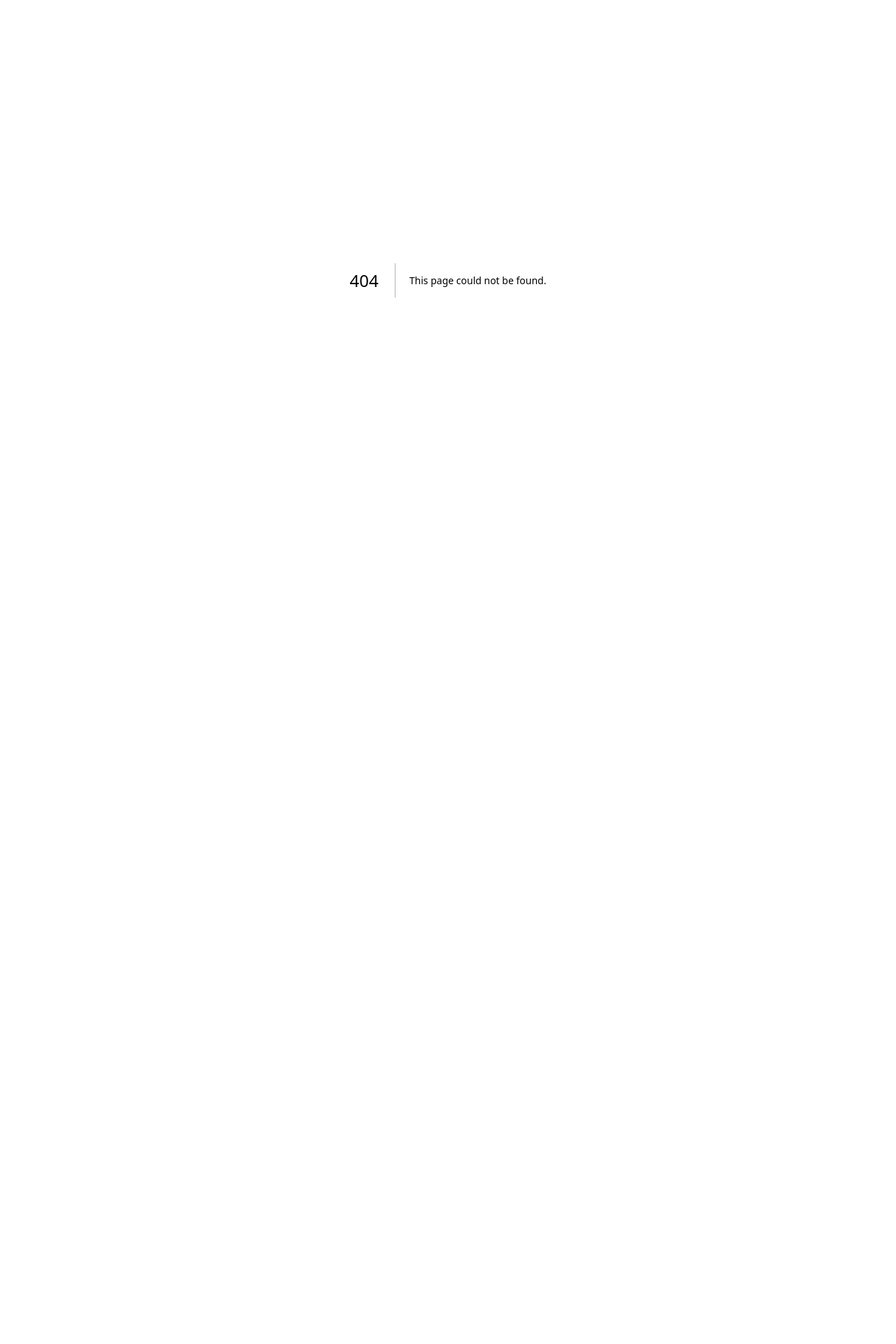
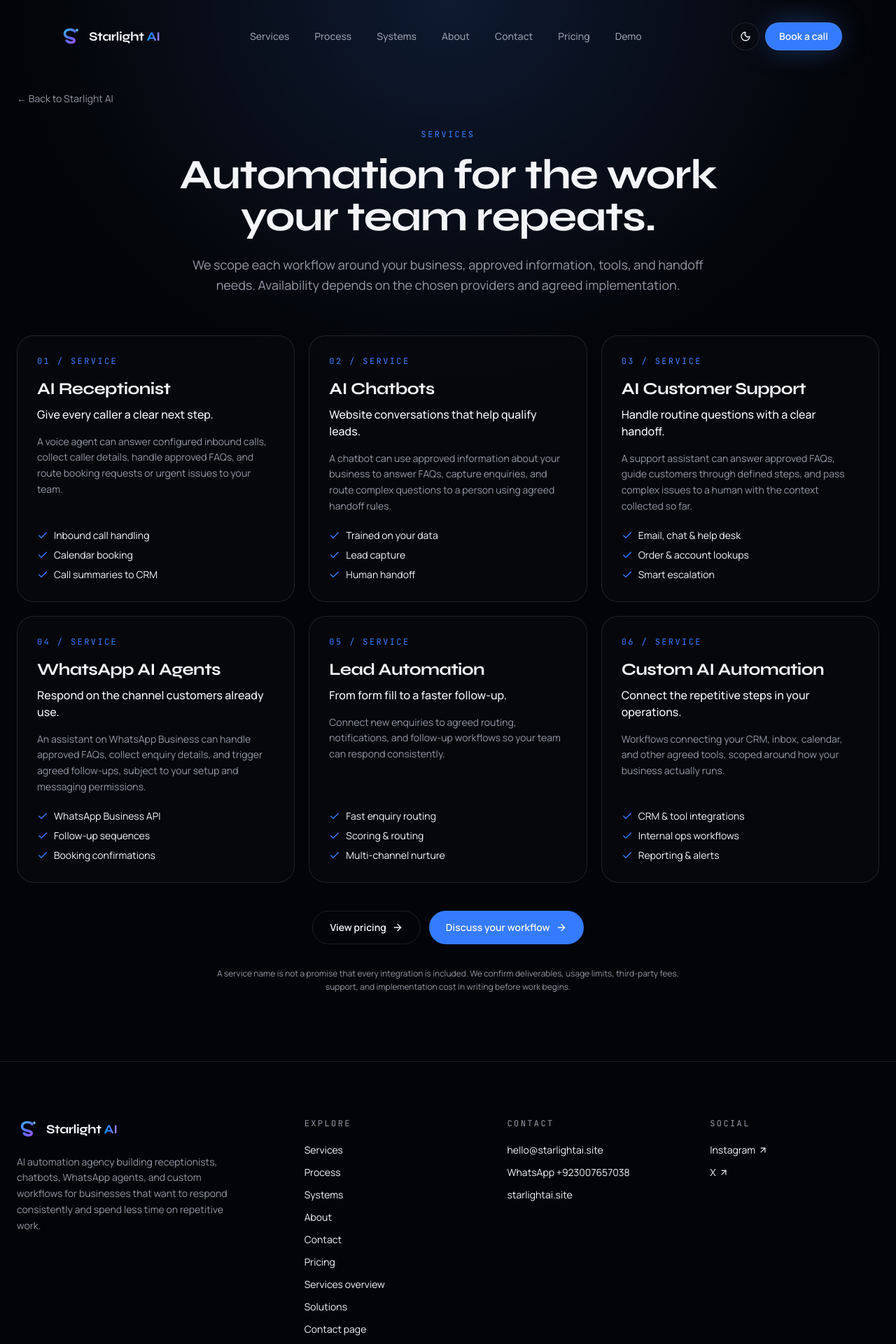
Before and after one commit to abbasimohsin392-prog/Starlight, a Next.js app: page /services in a window 1280 px wide. Before the commit this address had no page. Shown: the top 1920 px of the page at 70% size. Before the commit the page ends 800 px from the top, so only its background shows below. Built offline with nearby package versions, Linux system fonts and the light colour scheme.

Commit message:
Add service, solution, and contact routes

```diff
--- /dev/null
+++ b/app/contact/page.tsx
@@ -0,0 +1,21 @@
+import type { Metadata } from 'next'
+import { Nav } from '@/components/site/nav'
+import { Contact } from '@/components/site/contact'
+import { Footer } from '@/components/site/footer'
+
+export const metadata: Metadata = {
+  title: 'Contact',
+  description: 'Book a free 30-minute workflow strategy call or contact Starlight AI by email or WhatsApp.',
+}
+
+export default function ContactPage() {
+  return (
+    <>
+      <Nav />
+      <main id="main-content" className="min-h-screen pt-24">
+        <Contact />
+      </main>
+      <Footer />
+    </>
+  )
+}
--- /dev/null
+++ b/app/services/page.tsx
@@ -0,0 +1,53 @@
+import type { Metadata } from 'next'
+import { ArrowRight, Check } from 'lucide-react'
+import { Nav } from '@/components/site/nav'
+import { Footer } from '@/components/site/footer'
+import { services } from '@/lib/data'
+
+export const metadata: Metadata = {
+  title: 'Services',
+  description: 'Explore Starlight AI services: AI receptionists, website chatbots, WhatsApp assistants, customer support, lead routing, and custom automation.',
+}
+
+export default function ServicesPage() {
+  return (
+    <>
+      <Nav />
+      <main id="main-content" className="relative min-h-screen overflow-hidden pb-24 pt-32">
+        <div aria-hidden className="pointer-events-none absolute inset-x-0 top-0 h-[36rem] bg-[radial-gradient(ellipse_at_top,var(--glow),transparent_68%)] opacity-30" />
+        <section className="relative mx-auto max-w-7xl px-6">
+          <a href="/" className="text-sm text-muted-foreground transition-colors hover:text-foreground">← Back to Starlight AI</a>
+          <div className="mx-auto mt-8 max-w-3xl text-center">
+            <p className="font-mono text-xs uppercase tracking-[0.2em] text-primary">Services</p>
+            <h1 className="font-display mt-5 text-4xl font-bold tracking-tight md:text-6xl">Automation for the work your team repeats.</h1>
+            <p className="mt-6 text-lg leading-relaxed text-muted-foreground">We scope each workflow around your business, approved information, tools, and handoff needs. Availability depends on the chosen providers and agreed implementation.</p>
+          </div>
+          <div className="mt-14 grid gap-5 md:grid-cols-2 lg:grid-cols-3">
+            {services.map((service) => (
+              <article key={service.index} className="flex flex-col rounded-3xl border border-border bg-surface/60 p-6 md:p-7">
+                <p className="font-mono text-xs uppercase tracking-[0.2em] text-primary">{service.index} / service</p>
+                <h2 className="font-display mt-4 text-2xl font-bold tracking-tight">{service.title}</h2>
+                <p className="mt-2 font-medium">{service.tagline}</p>
+                <p className="mt-4 flex-1 text-sm leading-relaxed text-muted-foreground">{service.description}</p>
+                <ul className="mt-5 space-y-2">
+                  {service.bullets.map((bullet) => (
+                    <li key={bullet} className="flex gap-2 text-sm">
+                      <Check aria-hidden className="mt-0.5 size-4 shrink-0 text-primary" />
+                      <span>{bullet}</span>
+                    </li>
+                  ))}
+                </ul>
+              </article>
+            ))}
+          </div>
+          <div className="mt-10 flex flex-wrap justify-center gap-3">
+            <a href="/pricing" className="inline-flex h-12 items-center gap-2 rounded-full border border-border px-6 text-sm font-semibold transition-colors hover:border-primary/60">View pricing <ArrowRight className="size-4" /></a>
+            <a href="/#contact" className="inline-flex h-12 items-center gap-2 rounded-full bg-primary px-6 text-sm font-semibold text-primary-foreground transition-transform hover:scale-[1.02]">Discuss your workflow <ArrowRight className="size-4" /></a>
+          </div>
+          <p className="mx-auto mt-8 max-w-2xl text-center text-xs leading-relaxed text-muted-foreground">A service name is not a promise that every integration is included. We confirm deliverables, usage limits, third-party fees, support, and implementation cost in writing before work begins.</p>
+        </section>
+      </main>
+      <Footer />
+    </>
+  )
+}
--- a/app/sitemap.ts
+++ b/app/sitemap.ts
@@ -5,6 +5,9 @@ export default function sitemap(): MetadataRoute.Sitemap {
   return [
     { url: 'https://starlightai.site', lastModified, changeFrequency: 'monthly', priority: 1 },
     { url: 'https://starlightai.site/pricing', lastModified, changeFrequency: 'monthly', priority: 0.8 },
+    { url: 'https://starlightai.site/services', lastModified, changeFrequency: 'monthly', priority: 0.8 },
+    { url: 'https://starlightai.site/solutions', lastModified, changeFrequency: 'monthly', priority: 0.7 },
+    { url: 'https://starlightai.site/contact', lastModified, changeFrequency: 'monthly', priority: 0.6 },
     { url: 'https://starlightai.site/demo/real-estate', lastModified, changeFrequency: 'monthly', priority: 0.7 },
     { url: 'https://starlightai.site/privacy', lastModified, changeFrequency: 'yearly', priority: 0.3 },
     { url: 'https://starlightai.site/terms', lastModified, changeFrequency: 'yearly', priority: 0.3 },
--- /dev/null
+++ b/app/solutions/page.tsx
@@ -0,0 +1,51 @@
+import type { Metadata } from 'next'
+import { ArrowRight } from 'lucide-react'
+import { Nav } from '@/components/site/nav'
+import { Footer } from '@/components/site/footer'
+import { systems } from '@/lib/data'
+
+export const metadata: Metadata = {
+  title: 'Solutions',
+  description: 'Explore illustrative Starlight AI workflow blueprints for clinics, real estate, ecommerce, and home services.',
+}
+
+export default function SolutionsPage() {
+  return (
+    <>
+      <Nav />
+      <main id="main-content" className="relative min-h-screen overflow-hidden pb-24 pt-32">
+        <div aria-hidden className="pointer-events-none absolute inset-x-0 top-0 h-[36rem] bg-[radial-gradient(ellipse_at_top,var(--glow),transparent_68%)] opacity-30" />
+        <section className="relative mx-auto max-w-7xl px-6">
+          <a href="/" className="text-sm text-muted-foreground transition-colors hover:text-foreground">← Back to Starlight AI</a>
+          <div className="mx-auto mt-8 max-w-3xl text-center">
+            <p className="font-mono text-xs uppercase tracking-[0.2em] text-primary">Solutions</p>
+            <h1 className="font-display mt-5 text-4xl font-bold tracking-tight md:text-6xl">Start with a real workflow.</h1>
+            <p className="mt-6 text-lg leading-relaxed text-muted-foreground">These examples show the kinds of workflows an implementation could cover. They are illustrative blueprints—not client case studies, measured outcomes, or live connected systems.</p>
+          </div>
+          <div className="mt-14 grid gap-6 md:grid-cols-2">
+            {systems.map((system) => (
+              <article key={system.title} className="overflow-hidden rounded-3xl border border-border bg-surface/60">
+                <div className="relative aspect-[16/9] overflow-hidden bg-surface-2">
+                  <img src={system.image} alt="" loading="lazy" className="h-full w-full object-cover" />
+                </div>
+                <div className="p-6 md:p-8">
+                  <div className="flex flex-wrap items-center justify-between gap-3">
+                    <p className="font-mono text-xs uppercase tracking-[0.2em] text-primary">{system.category}</p>
+                    <span className="rounded-full border border-border px-3 py-1.5 text-xs text-muted-foreground">{system.result}</span>
+                  </div>
+                  <h2 className="font-display mt-4 text-2xl font-bold">{system.title}</h2>
+                  <p className="mt-3 text-sm leading-relaxed text-muted-foreground">{system.description}</p>
+                </div>
+              </article>
+            ))}
+          </div>
+          <div className="mt-10 flex flex-wrap justify-center gap-3">
+            <a href="/demo/real-estate" className="inline-flex h-12 items-center gap-2 rounded-full border border-border px-6 text-sm font-semibold transition-colors hover:border-primary/60">Try the real-estate demo <ArrowRight className="size-4" /></a>
+            <a href="/#contact" className="inline-flex h-12 items-center gap-2 rounded-full bg-primary px-6 text-sm font-semibold text-primary-foreground transition-transform hover:scale-[1.02]">Discuss a solution <ArrowRight className="size-4" /></a>
+          </div>
+        </section>
+      </main>
+      <Footer />
+    </>
+  )
+}
--- a/components/site/automation-flow.tsx
+++ b/components/site/automation-flow.tsx
@@ -43,7 +43,7 @@ export function AutomationFlow({ className }: { className?: string }) {
   const byId = Object.fromEntries(nodes.map((n) => [n.id, n]))
 
   return (
-    <div className={cn('relative aspect-[16/10] w-full select-none', className)} role="img" aria-label="Illustrative automation workflow from a website enquiry to an AI assistant, connected tools, and a human follow-up">
+    <div className={cn('relative aspect-[16/10] w-full select-none', className)} role="group" aria-label="Interactive illustrative automation workflow from a website enquiry to an AI assistant, connected tools, and a human follow-up">
       <svg viewBox="0 0 100 100" preserveAspectRatio="none" className="absolute inset-0 h-full w-full overflow-visible">
         <defs>
           <linearGradient id="edge" x1="0" x2="1">
--- a/components/site/footer.tsx
+++ b/components/site/footer.tsx
@@ -31,6 +31,9 @@ export function Footer() {
                 </li>
               ))}
               <li><a href="/pricing" className="transition-colors hover:text-primary">Pricing</a></li>
+              <li><a href="/services" className="transition-colors hover:text-primary">Services overview</a></li>
+              <li><a href="/solutions" className="transition-colors hover:text-primary">Solutions</a></li>
+              <li><a href="/contact" className="transition-colors hover:text-primary">Contact page</a></li>
               <li><a href="/demo/real-estate" className="transition-colors hover:text-primary">Real estate demo</a></li>
               <li><a href="/privacy" className="transition-colors hover:text-primary">Privacy policy</a></li>
               <li><a href="/terms" className="transition-colors hover:text-primary">Terms of service</a></li>
```
